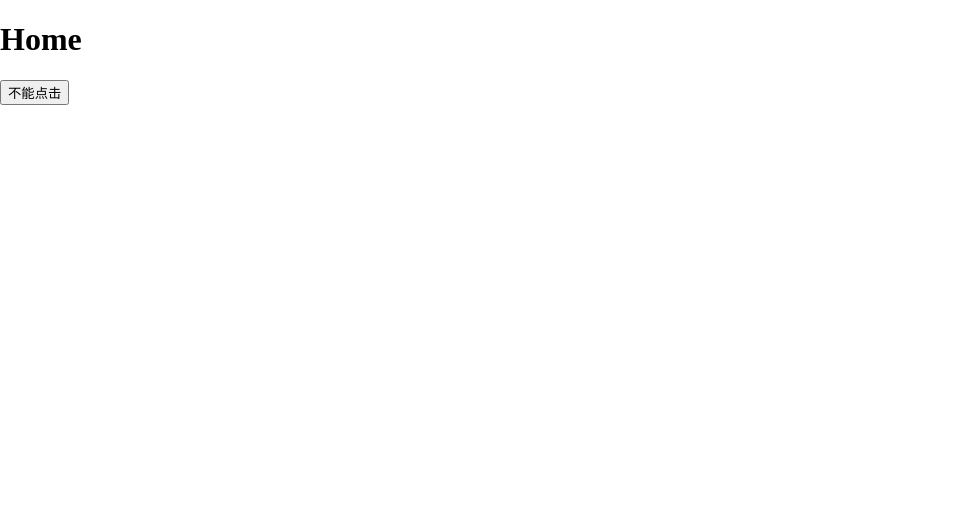
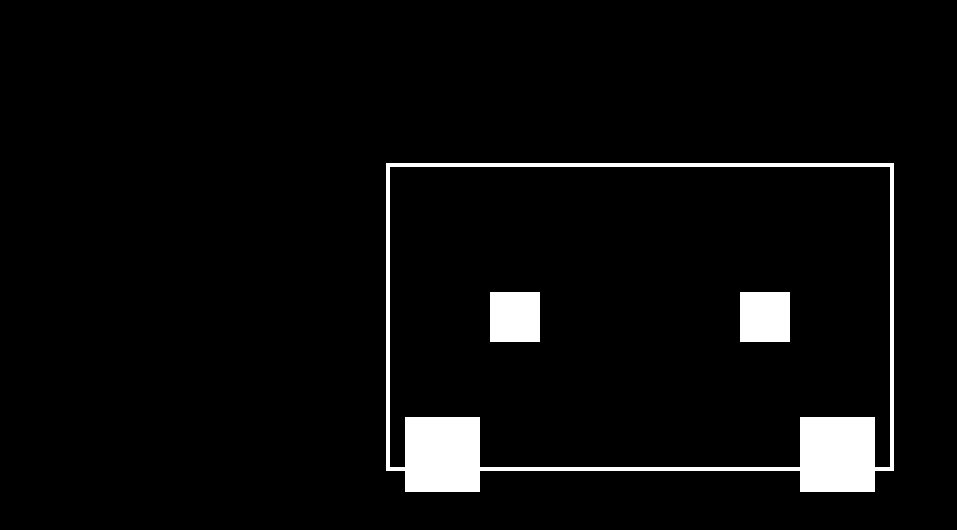
Before and after one commit to yyfwyj/wv3-study, a Vue app: page / in a window 1280 px wide. Shown: the top 530 px of the page, without its empty margins (0-957 px from the left). Built offline with nearby package versions, Linux system fonts and the light colour scheme.

Commit message:
首页动画添加，less&scss安装

```diff
--- a/package.json
+++ b/package.json
@@ -9,12 +9,18 @@
     "preview": "vite preview"
   },
   "dependencies": {
+    "less": "^4.2.0",
     "vue": "^3.4.15",
     "vue-router": "^4.3.0"
   },
   "devDependencies": {
     "@types/node": "^20.11.24",
     "@vitejs/plugin-vue": "^5.0.3",
+    "css-loader": "^6.10.0",
+    "less-loader": "^12.2.0",
+    "sass": "^1.71.1",
+    "sass-loader": "^14.1.1",
+    "style-loader": "^3.3.4",
     "typescript": "^5.2.2",
     "vite": "^5.1.0",
     "vue-tsc": "^1.8.27"
--- a/src/router/index.ts
+++ b/src/router/index.ts
@@ -34,9 +34,14 @@ const routes: Array<RouteRecordRaw> = [
     name: 'CSSTheme',
     children: [
       {
-        path: '/CSSTheme/StaticChange',
-        name: 'StaticChange',
+        path: '/CSSTheme/LinkFileChange',
+        name: 'LinkFileChange',
         component: () => import('@/views/CSSTheme/StaticChange/LinkFileChange/index.vue'),
+      },
+      {
+        path: '/CSSTheme/ImportFileChange',
+        name: 'ImportFileChange',
+        component: () => import('@/views/CSSTheme/StaticChange/ImportFileChange/index.vue'),
       },
     ],
   },
--- /dev/null
+++ b/src/views/CSSTheme/StaticChange/ImportFileChange/index.vue
@@ -0,0 +1,5 @@
+<template>
+  <div></div>
+</template>
+<script setup lang="ts"></script>
+<style></style>
--- a/src/views/CSSTheme/StaticChange/LinkFileChange/index.vue
+++ b/src/views/CSSTheme/StaticChange/LinkFileChange/index.vue
@@ -345,7 +345,7 @@ const FileChange = () => {
 
 const themeChange = (item?: { key: String; label: String }) => {
   if (item) {
-    CSSHerf.value = `src/views/CSSTheme/StaticChange/FileChange/theme/${item.key}.css`
+    CSSHerf.value = `src/views/CSSTheme/StaticChange/LinkFileChange/theme/${item.key}.css`
   }
 
   const link = document.querySelector(
@@ -361,7 +361,11 @@ const themeChange = (item?: { key: String; label: String }) => {
 
 const gray = () => {
   const html = document.getElementsByTagName('html')[0]
-  html.style.filter = 'grayscale(1)'
+  if (html.style.filter) {
+    html.style.removeProperty('filter')
+  } else {
+    html.style.setProperty('filter', 'grayscale(1)')
+  }
 }
 
 onBeforeMount(() => {
--- a/src/views/Home/index.vue
+++ b/src/views/Home/index.vue
@@ -1,9 +1,160 @@
 <template>
-  <div>
-    <h1>Home</h1>
-    <button>不能点击</button>
+  <div id="Home">
+    <Transition name="Robot">
+      <div v-if="isLineShow" class="Robot">
+        <div v-for="item in 2" class="eye"></div>
+      </div>
+    </Transition>
   </div>
 </template>
 
 <script setup lang="ts">
+import { ref, onMounted } from 'vue'
+
+const isLineShow = ref(false)
+const isRobotShow = ref(false)
+
+onMounted(() => {
+  setTimeout(() => {
+    isLineShow.value = true
+  }, 1000)
+})
 </script>
+
+<style lang="less" scoped>
+#Home {
+  width: 100vw;
+  height: 100vh;
+  display: flex;
+  justify-content: center;
+  background-color: black;
+  .Robot {
+    margin-top: 150px;
+    width: 500px;
+    height: 300px;
+    position: relative;
+    top: 0;
+    border: 4px solid #fff;
+    display: flex;
+    align-items: center;
+    justify-content: space-around;
+    animation: ARobot 0.1s linear, MoveBottom 2.5s infinite;
+    .eye {
+      width: 50px;
+      height: 50px;
+      background-color: #fff;
+      animation: AEye 5s infinite;
+    }
+  }
+
+  /*右手*/
+  .Robot::after {
+    content: '';
+    width: 75px;
+    height: 75px;
+    background-color: #fff;
+    position: absolute;
+    left: 410px;
+    top: 250px;
+    // .animationAHand(450px,45px,1.5s);
+  }
+  /*左手*/
+  .Robot::before {
+    content: '';
+    width: 75px;
+    height: 75px;
+    background-color: #fff;
+    position: absolute;
+    left: 15px;
+    top: 250px;
+    // .animationAHand(250px,25px,1.5s);
+  }
+
+  .Robot-enter-active,
+  .Robot-leave-active {
+    transition: animation ease;
+  }
+}
+
+@keyframes ARobot {
+  0% {
+    width: 0;
+    height: 0;
+  }
+
+  50% {
+    width: 500px;
+    height: 0px;
+  }
+
+  100% {
+    width: 500px;
+    height: 300px;
+  }
+}
+
+@keyframes AEye {
+  form {
+    width: 50px;
+    height: 50px;
+  }
+
+  49% {
+    width: 50px;
+    height: 50px;
+  }
+
+  50% {
+    width: 50px;
+    height: 5px;
+  }
+
+  51% {
+    width: 50px;
+    height: 50px;
+  }
+
+  to {
+    width: 50px;
+    height: 50px;
+  }
+}
+
+@keyframes MoveBottom {
+  from {
+    top: 0;
+  }
+
+  50% {
+    top: 25px;
+  }
+
+  to {
+    top: 0;
+  }
+}
+
+.animation(@animation-name,@animation-duration,@animation-timing-function) {
+  animation: @arguments;
+}
+
+.animationAHand(@top,@move,@time) {
+  @keyframes AHand {
+    from {
+      top: @top;
+    }
+
+    50% {
+      top: calc(@top + @move);
+    }
+
+    to {
+      top: @top;
+    }
+  }
+
+  animation-name: AHand;
+  animation-duration: @time;
+  animation-iteration-count: infinite;
+}
+</style>
```
Also changed, not shown: 1 other file (tests, documents, lock files or other folders).
